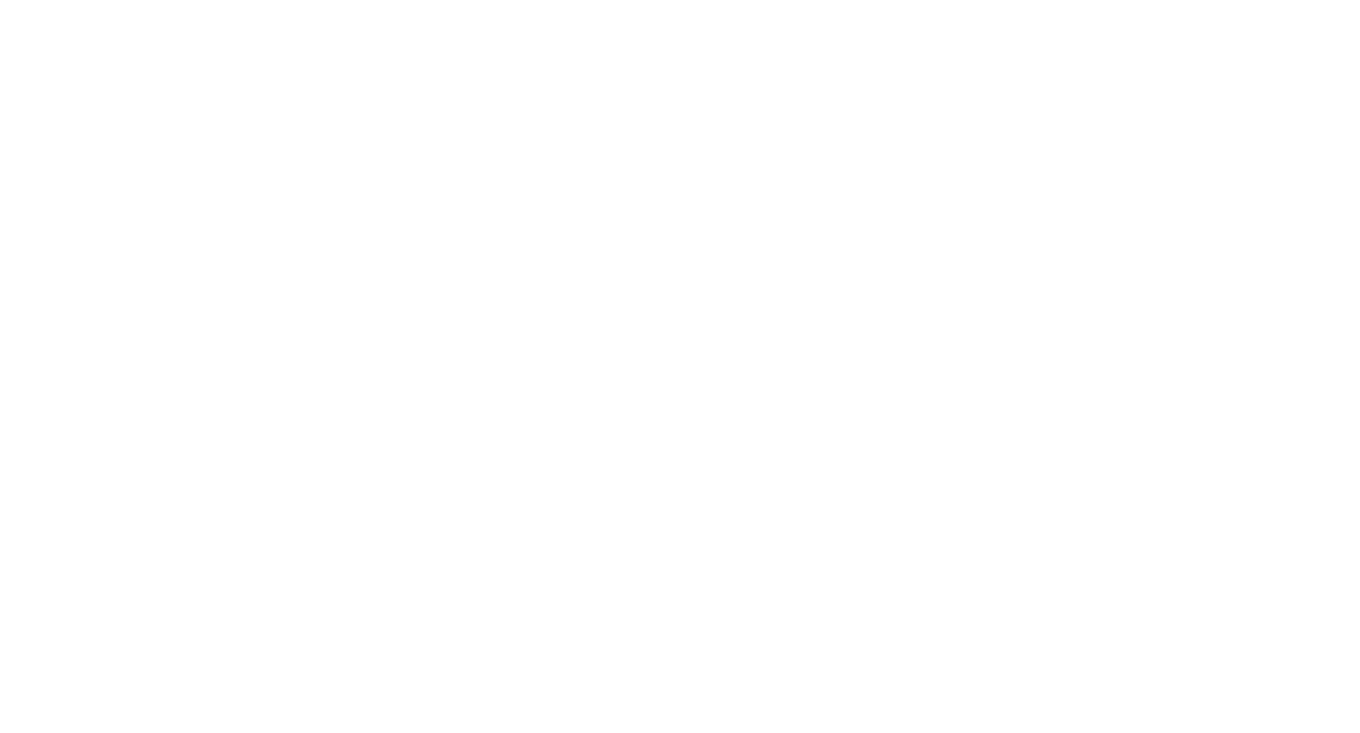
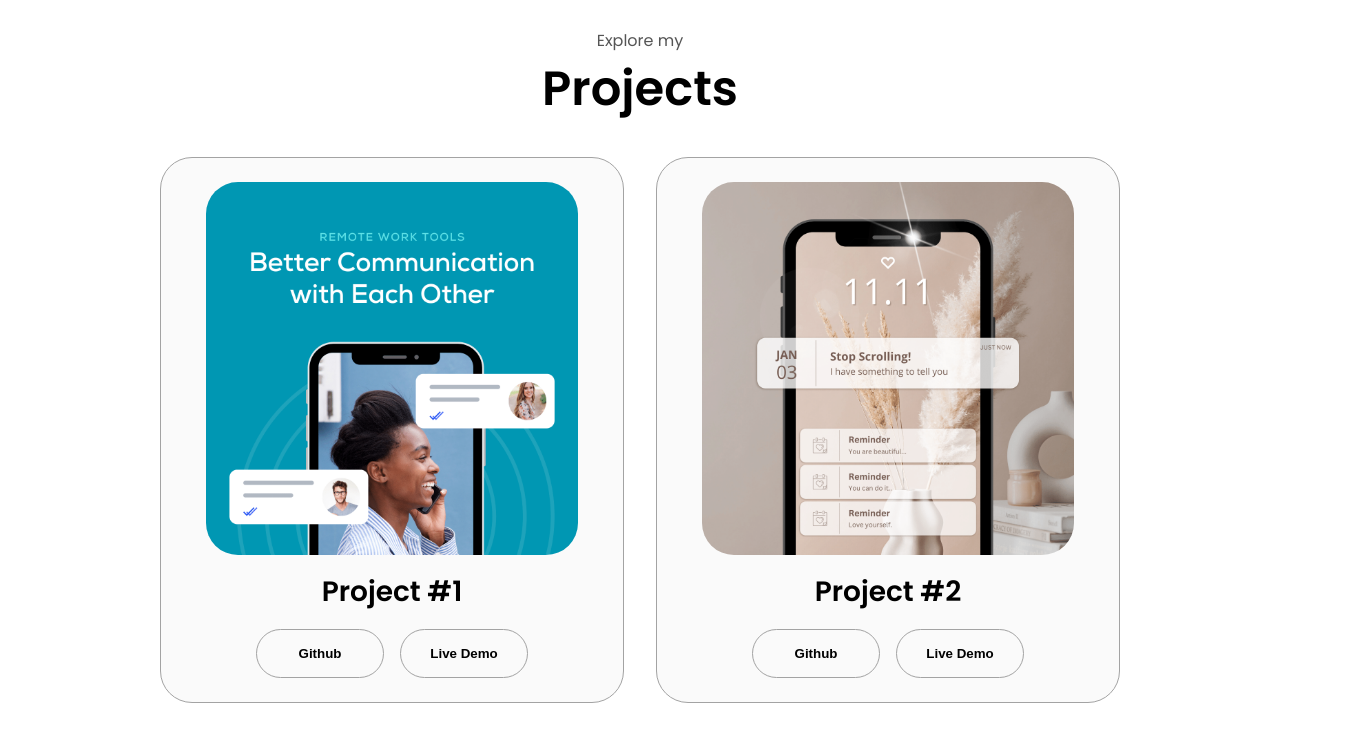
Before and after one commit to Daddygram/first-portfolio, a React (Create React App) app: page / in a window 1280 px wide. Shown: the part 1668-2401 px from the top of the page, 1360 px wide, since content can reach past the window. Before the commit the page ends 2312 px from the top, so only its background shows below. Built offline with nearby package versions, Linux system fonts and the light colour scheme.

Commit message:
third-commit

```diff
--- a/src/App.css
+++ b/src/App.css
@@ -1,14 +1,14 @@
-  @import url('https://fonts.googleapis.com/css2?family=Poppins:wght@300;400;500;600&display=swap');
+/* GENERAL */
 
-  /* GENERAL */
+@import url("https://fonts.googleapis.com/css2?family=Poppins:wght@300;400;500;600&display=swap");
 
 * {
   margin: 0;
   padding: 0;
 }
 
-.App {
-  font-family: 'Poppins', sans-serif;
+body {
+  font-family: "Poppins", sans-serif;
 }
 
 html {
@@ -28,7 +28,8 @@ a,
 
 /* DESKTOP NAV */
 
-nav, .nav-links {
+nav,
+.nav-links {
   display: flex;
 }
 
@@ -44,7 +45,7 @@ nav {
   font-size: 1.5rem;
 }
 
-a{
+a {
   color: black;
   text-decoration: none;
   text-decoration-color: white;
@@ -54,7 +55,7 @@ a:hover {
   color: grey;
   text-decoration: underline;
   text-underline-offset: 1rem;
-  text-decoration-color: rgb(181,181,181);
+  text-decoration-color: rgb(181, 181, 181);
 }
 
 .logo {
@@ -62,7 +63,7 @@ a:hover {
 }
 
 .logo:hover {
-  cursor: pointer;
+  cursor: default;
 }
 
 /* HAMBURGER MENU */
@@ -95,7 +96,7 @@ a:hover {
 .menu-links {
   position: absolute;
   top: 100%;
-  right: 0%;
+  right: 0;
   background-color: white;
   width: fit-content;
   max-height: 0;
@@ -159,7 +160,7 @@ section {
   display: flex;
 }
 
-/* PROFILE */
+/* PROFILE SECTION */
 
 #profile {
   display: flex;
@@ -170,8 +171,8 @@ section {
 
 .section__pic-container {
   display: flex;
+  height: 400px;
   width: 400px;
-  height: 400px;
   margin: auto 0;
 }
 
@@ -194,11 +195,11 @@ section {
 }
 
 .title {
+  font-size: 3rem;
   text-align: center;
-  font-size: 3rem;
 }
 
-#socials-container{
+#socials-container {
   display: flex;
   justify-content: center;
   margin-top: 1rem;
@@ -228,21 +229,24 @@ section {
   border-radius: 2rem;
 }
 
-.btn-color-1, .btn-color-2 {
+.btn-color-1,
+.btn-color-2 {
   border: rgb(53, 53, 53) 0.1rem solid;
 }
 
-.btn-color-1:hover, .btn-color-2:hover {
+.btn-color-1:hover,
+.btn-color-2:hover {
   cursor: pointer;
 }
 
-.btn-color-1, .btn-color-2:hover {
+.btn-color-1,
+.btn-color-2:hover {
   background: rgb(53, 53, 53);
   color: white;
 }
 
 .btn-color-1:hover {
-  background: rgb(0,0,0);
+  background: rgb(0, 0, 0);
 }
 
 .btn-color-2 {
@@ -250,7 +254,7 @@ section {
 }
 
 .btn-color-2:hover {
-  border: rgb(255,255,255) 0.1rem solid;
+  border: rgb(255, 255, 255) 0.1rem solid;
 }
 
 .btn-container {
@@ -274,7 +278,8 @@ section {
   flex-direction: column;
 }
 
-.about-containers, .about-details-container {
+.about-containers,
+.about-details-container {
   display: flex;
 }
 
@@ -308,3 +313,120 @@ section {
   width: 400px;
   margin: auto 0;
 }
+
+/* EXPERIENCE SECTION */
+
+#experience {
+  position: relative;
+}
+
+.experience-sub-title {
+  color: rgb(85, 85, 85);
+  font-weight: 600;
+  font-size: 1.75rem;
+  margin-bottom: 2rem;
+}
+
+.experience-details-container {
+  display: flex;
+  justify-content: center;
+  flex-direction: column;
+}
+
+.article-container {
+  display: flex;
+  text-align: initial;
+  flex-wrap: wrap;
+  flex-direction: row;
+  gap: 2.5rem;
+  justify-content: space-around;
+}
+
+article {
+  display: flex;
+  width: 10rem;
+  justify-content: space-around;
+  gap: 0.5rem;
+}
+
+article .icon {
+  cursor: default;
+}
+
+/* PROJECTS SECTION */
+
+#projects {
+  position: relative;
+}
+
+.color-container {
+  border-color: rgb(163, 163, 163);
+  background: rgb(250, 250, 250);
+}
+
+.project-img {
+  border-radius: 2rem;
+  width: 90%;
+  height: 90%;
+}
+
+.project-title {
+  margin: 1rem;
+  color: black;
+}
+
+.project-btn {
+  color: black;
+  border-color: rgb(163, 163, 163);
+}
+
+/* CONTACT */
+
+#contact {
+  display: flex;
+  justify-content: center;
+  flex-direction: column;
+  height: 70vh;
+}
+
+.contact-info-upper-container {
+  display: flex;
+  justify-content: center;
+  border-radius: 2rem;
+  border: rgb(53, 53, 53) 0.1rem solid;
+  border-color: rgb(163, 163, 163);
+  background: (250, 250, 250);
+  margin: 2rem auto;
+  padding: 0.5rem;
+}
+
+.contact-info-container {
+  display: flex;
+  align-items: center;
+  justify-content: center;
+  gap: 0.5rem;
+  margin: 1rem;
+}
+
+.contact-info-container p {
+  font-size: larger;
+}
+
+.contact-icon {
+  cursor: default;
+}
+
+.email-icon {
+  height: 2.5rem;
+}
+
+/* FOOTER SECTION */
+
+footer {
+  height: 26vh;
+  margin: 0 1rem;
+}
+
+footer p {
+  text-align: center;
+}
--- a/src/App.jsx
+++ b/src/App.jsx
@@ -7,6 +7,11 @@ import githubPic from './assets/github.png'
 import experience from './assets/experience.png'
 import education from './assets/education.png'
 import arrow from './assets/arrow.png'
+import website1 from './assets/project-1.png'
+import website2 from './assets/project-2.png'
+import website3 from './assets/project-3.png'
+import email from './assets/email.png'
+import linkedin from './assets/linkedin.png'
 
 function App() {
 
@@ -22,7 +27,7 @@ function App() {
         <div className='logo'>Cotne.dev</div>
         <div>
           <ul className='nav-links'>
-            <li><a href="#home">Home</a></li>
+            <li><a href="#profile">Home</a></li>
             <li><a href="#about">About</a></li>
             <li><a href="#projects">Projects</a></li>
             <li><a href="#contact">Contact</a></li>
@@ -70,6 +75,11 @@ function App() {
             onClick={() => window.location.href = 'https://github.com'}/>
           </div>
         </div>
+        <img
+        src={arrow}
+        alt="Arrow icon"
+        className='icon arrow'
+        onClick={() => window.location.href = '#about'}/>
       </section>
       <section id='about'>
         <p className="section__text__p1">Get to know more</p>
@@ -116,12 +126,123 @@ function App() {
         src={arrow}
         alt="Arrow icon"
         className='icon arrow'
-        onClick={() => window.location.href = '#experience'}/>
+        onClick={() => window.location.href = '#projects'}/>
       </section>
       <section id="projects">
         <p className="section__text__p1">Explore my</p>
         <h1 className="title">Projects</h1>
+        <div className="experience-details-container">
+          <div className="about-containers">
+            <div className="details-container color-container">
+              <div className="article-container">
+                <img
+                src={website1}
+                alt="website"
+                className='project-img'/>
+              </div>
+              <h2
+                className="experience-sub-title project-title"
+                >Project #1</h2>
+              <div className="btn-container">
+                <button
+                  className="btn btn-color-2 project-btn"
+                  onClick={() => window.location.href = 'https://github.com'}>
+                  Github
+                </button>
+                <button
+                  className="btn btn-color-2 project-btn"
+                  onClick={() => window.location.href = 'https://github.com'}>
+                  Live Demo
+                </button>
+              </div>
+            </div>
+            <div className="details-container color-container">
+              <div className="article-container">
+                <img
+                src={website2}
+                alt="website"
+                className='project-img'/>
+              </div>
+              <h2
+                className="experience-sub-title project-title"
+                >Project #2</h2>
+              <div className="btn-container">
+                <button
+                  className="btn btn-color-2 project-btn"
+                  onClick={() => window.location.href = 'https://github.com'}>
+                  Github
+                </button>
+                <button
+                  className="btn btn-color-2 project-btn"
+                  onClick={() => window.location.href = 'https://github.com'}>
+                  Live Demo
+                </button>
+              </div>
+            </div>
+            <div className="details-container color-container">
+              <div className="article-container">
+                <img
+                src={website3}
+                alt="website"
+                className='project-img'/>
+              </div>
+              <h2
+                className="experience-sub-title project-title"
+                >Project #3</h2>
+              <div className="btn-container">
+                <button
+                  className="btn btn-color-2 project-btn"
+                  onClick={() => window.location.href = 'https://github.com'}>
+                  Github
+                </button>
+                <button
+                  className="btn btn-color-2 project-btn"
+                  onClick={() => window.location.href = 'https://github.com'}>
+                  Live Demo
+                </button>
+              </div>
+            </div>
+          </div>
+        </div>
+        <img
+        src={arrow}
+        alt="Arrow icon"
+        className='icon arrow'
+        onClick={() => window.location.href = '#contact'}/>
       </section>
+      <section id="contact">
+        <p className="section__text__p1">Get in Touch</p>
+        <h1 className="title">Contact Me</h1>
+        <div className="contact-info-upper-container">
+          <div className="contact-info-container">
+            <img
+            src={email}
+            alt="Email icon"
+            className='icon contact-icon'/>
+            <p><a href="mailto:Cotne.sxvitaridze@gmail.com">Cotne.sxvitaridze@gmail.com</a></p>
+          </div>
+          <div className="contact-info-container">
+            <img
+            src={linkedin}
+            alt="Linkedin icon"
+            className='icon contact-icon'/>
+            <p><a href="https://linkedin.com/">Linkedin</a></p>
+          </div>
+        </div>
+      </section>
+      <footer>
+        <nav>
+          <div className='nav-links-container'>
+            <ul className='nav-links'>
+              <li><a href="#profile">Home</a></li>
+              <li><a href="#about">About</a></li>
+              <li><a href="#projects">Projects</a></li>
+              <li><a href="#contact">Contact</a></li>
+            </ul>
+          </div>
+        </nav>
+        <p>Copyright &#169; 2023. All Rights Reserved</p>
+      </footer>
     </div>
   );
 }
--- a/src/mediaqueries.css
+++ b/src/mediaqueries.css
@@ -1,9 +1,103 @@
-@media screen and (max-width: 1200px) {
+@media screen and (max-width: 1400px) {
+    #profile {
+      height: 83vh;
+      margin-bottom: 6rem;
+    }
+    .about-containers {
+      flex-wrap: wrap;
+    }
+    #contact,
+    #projects {
+      height: fit-content;
+    }
+  }
+
+  @media screen and (max-width: 1200px) {
     #desktop-nav {
-        display: none
+      display: none;
     }
+    #hamburger-nav {
+      display: flex;
+    }
+    #experience,
+    .experience-details-container {
+      margin-top: 2rem;
+    }
+    #profile,
+    .section-container {
+      display: block;
+    }
+    .arrow {
+      display: none;
+    }
+    section,
+    .section-container {
+      height: fit-content;
+    }
+    section {
+      margin: 0 5%;
+    }
+    .section__pic-container {
+      width: 275px;
+      height: 275px;
+      margin: 0 auto 2rem;
+    }
+    .about-containers {
+      margin-top: 0;
+    }
+  }
 
-    #hamburger-nav {
-        display: flex;
+  @media screen and (max-width: 600px) {
+    #contact,
+    footer {
+      height: 40vh;
     }
-}
+    #profile {
+      height: 83vh;
+      margin-bottom: 0;
+    }
+    article {
+      font-size: 1rem;
+    }
+    footer nav {
+      height: fit-content;
+      margin-bottom: 2rem;
+    }
+    .about-containers,
+    .contact-info-upper-container,
+    .btn-container {
+      flex-wrap: wrap;
+    }
+    .contact-info-container {
+      margin: 0;
+    }
+    .contact-info-container p,
+    .nav-links li a {
+      font-size: 1rem;
+    }
+    .experience-sub-title {
+      font-size: 1.25rem;
+    }
+    .logo {
+      font-size: 1.5rem;
+    }
+    .nav-links {
+      flex-direction: column;
+      gap: 0.5rem;
+      text-align: center;
+    }
+    .section__pic-container {
+      width: auto;
+      height: 46vw;
+      justify-content: center;
+    }
+    .section__text__p2 {
+      font-size: 1.25rem;
+    }
+    .title {
+      font-size: 2rem;
+    }
+    .text-container {
+      text-align: justify;
+    }
+  }
```
